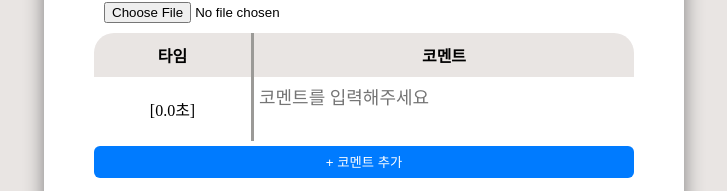
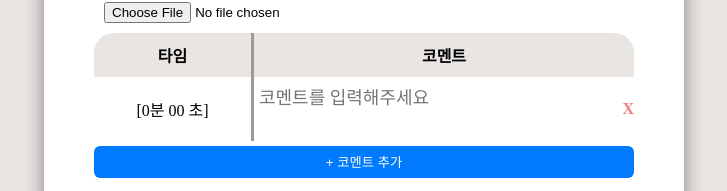
Before and after one commit to Jaek-Kein/FeedBackNote, a React (Vite) app: page / in a window 1280 px wide. Both pictures are taken after a click on the button "+ 코멘트 추가". Shown: the part 182-373 px from the top of the page, without its empty margins (276-1003 px from the left). Built offline with nearby package versions, Linux system fonts and the light colour scheme; a web font is replaced by a local one.

Commit message:
feat: 시간표기 변경, 피드백 삭제. fix: 불러오기 height 계산

```diff
--- a/src/Components/MusicCommentApp.tsx
+++ b/src/Components/MusicCommentApp.tsx
@@ -1,5 +1,5 @@
 /** @jsxImportSource @emotion/react */
-import { useRef, useState } from "react";
+import { useEffect, useRef, useState } from "react";
 import styled from "@emotion/styled";
 
 interface Comment {
@@ -84,7 +84,7 @@ const CommentList = styled.div`
 
 const CommentShell = styled.div`
     display: grid;
-    grid-template-columns: auto 1fr;
+    grid-template-columns: auto 1fr auto;
     width: 100%;
     border-radius: 20px 20px 0 0;
     box-sizing: border-box;
@@ -128,6 +128,21 @@ const Comments = styled.textarea`
     font-size: 18px;
     line-height: 22px;
     font-family: Pretendard;
+`;
+
+const Delete = styled.div`
+    display:flex;
+    justify-content: center;
+    align-items: center;
+    box-sizing: border-box;
+    padding-left: 10px;
+    color: #f07c7c;
+    font-weight: bold;
+    cursor: pointer;
+
+    &:hover{
+        color: red;
+    }
 `;
 
 const Buttons = styled.div`
@@ -180,7 +195,7 @@ export default function MusicCommentApp() {
             const url = URL.createObjectURL(blob);
             const a = document.createElement("a");
             a.href = url;
-            a.download = "music_comments.FeedbackNote";
+            a.download = "music_comments.fn";
             a.click();
             URL.revokeObjectURL(url);
         };
@@ -206,6 +221,26 @@ export default function MusicCommentApp() {
         }
     };
 
+    const formatTime = (timeInSeconds: number) : string => {
+        const minutes = Math.floor(timeInSeconds / 60);
+        const seconds = Math.floor(timeInSeconds % 60);
+        return `${minutes}분 ${seconds.toString().padStart(2, '0')} 초`;
+    };
+
+    const handleDelete = (index: number) => {
+        setComments(prev => prev.filter((_, i) => i !== index));
+    }
+
+    useEffect(() => {
+    // 댓글이 변경될 때마다 실행
+    const textareas = document.querySelectorAll("textarea");
+
+    textareas.forEach((el) => {
+        el.style.height = "auto"; // 초기화
+        el.style.height = el.scrollHeight + "px"; // 내용 기반 높이 설정
+    });
+
+}, [comments]);
     return (
         <Container>
             <TopBar>
@@ -222,7 +257,7 @@ export default function MusicCommentApp() {
                             불러오기
                             <input
                                 type="file"
-                                accept=".FeedbackNote"
+                                accept=".fn"
                                 onChange={handleLoad}
                                 style={{ display: "none" }}
                             />
@@ -261,18 +296,12 @@ export default function MusicCommentApp() {
                 {comments.map((c, i) => (
                     <CommentShell key={i}>
                         <Time onClick={() => handleTimeClick(c.time)}>
-                            [{c.time.toFixed(1)}초]
+                            [{formatTime(c.time)}]
                         </Time>
                         <Comments
                             placeholder="코멘트를 입력해주세요"
                             onChange={(e) => {
                                 const el = e.target;
-
-                                // 높이 초기화 후 scrollHeight만큼 재설정
-                                if (el.scrollHeight > el.clientHeight) {
-                                    el.style.height = `${el.scrollHeight}px`;
-                                }
-
                                 // 상태 반영
                                 const newComments = [...comments];
                                 newComments[i] = {
@@ -285,6 +314,7 @@ export default function MusicCommentApp() {
                         >
                             {c.text}
                         </Comments>
+                        <Delete onClick={() => handleDelete(i)}>X</Delete>
                     </CommentShell>
                 ))}
                 <Button
```
Also changed, not shown: 1 other file (tests, documents, lock files or other folders).
